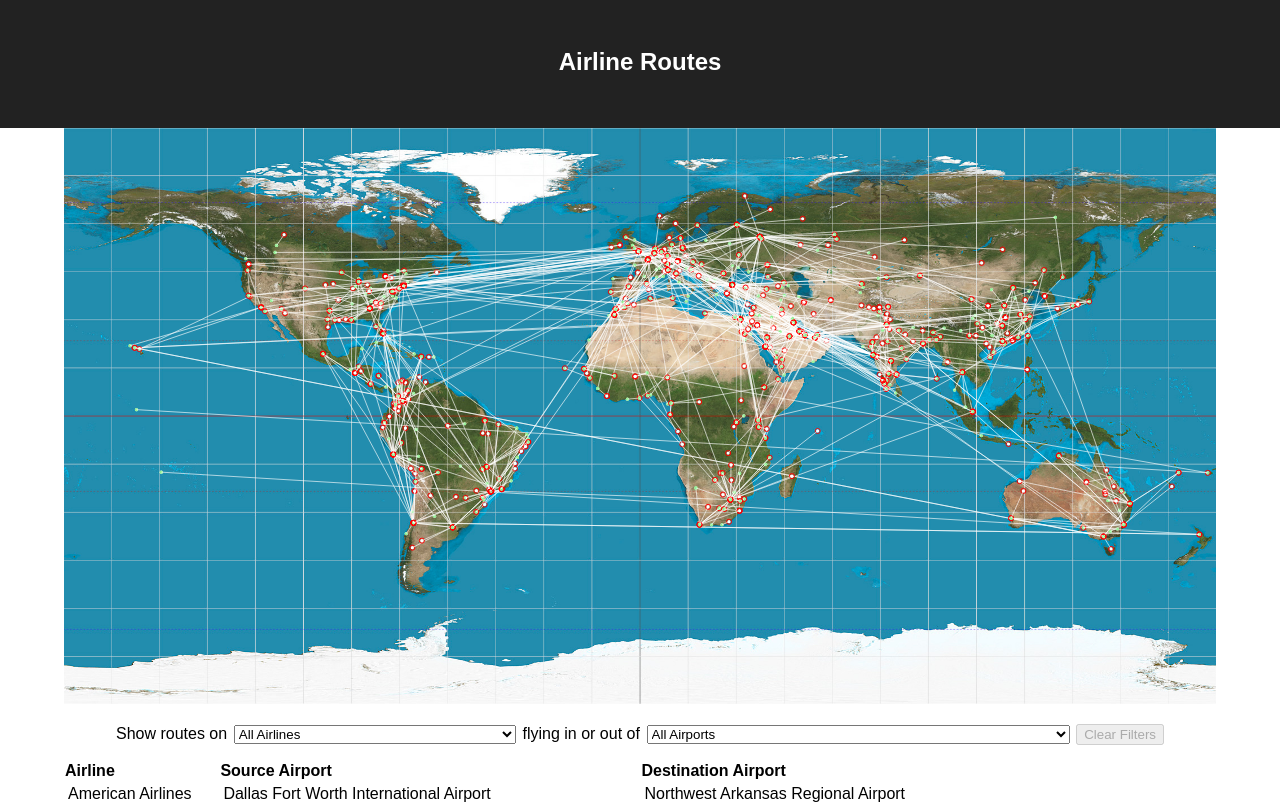
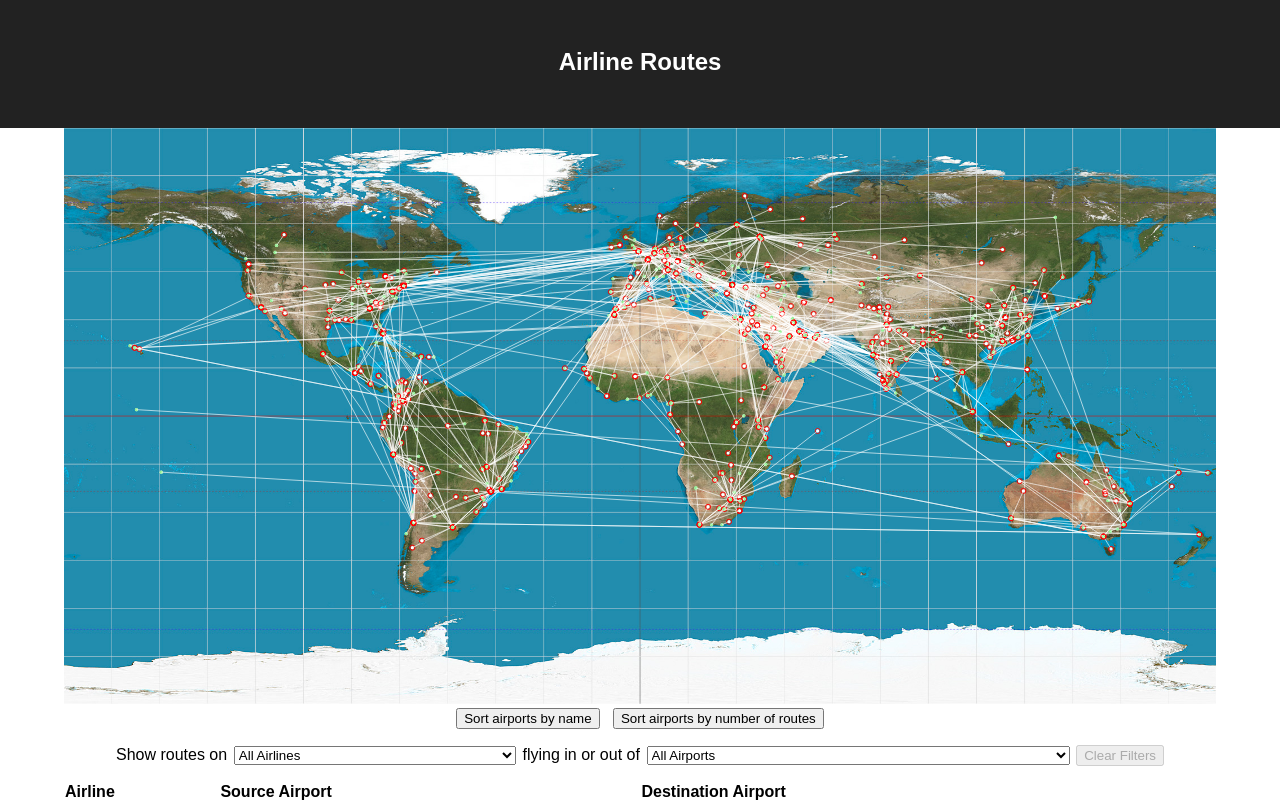
Before and after one commit to jessjchang/airline-routes, a React (Create React App) app: page / in a window 1280 px wide. Shown: the top 804 px of the page. Built offline with nearby package versions, Linux system fonts and the light colour scheme.

Commit message:
Sort airports by name or number of routes

```diff
--- a/src/App.css
+++ b/src/App.css
@@ -46,6 +46,10 @@ select {
   width: 90%;
 }
 
+.airportSort button {
+  margin: 0 0.5em;
+}
+
 .pagination button {
   margin: 0 0.5em;
 }
--- a/src/App.js
+++ b/src/App.js
@@ -8,8 +8,11 @@ import Map from './components/Map';
 const App = () => {
   const [airline, setAirline] = useState('all');
   const [airport, setAirport] = useState('all');
+  const [selectSort, setSelectSort] = useState('');
 
-  const noFiltersSelected = airline === 'all' && airport === 'all';
+  const noFiltersSelected = airline === 'all' &&
+    airport === 'all' &&
+    selectSort === '';
 
   const columns = [
     {name: 'Airline', property: 'airline'},
@@ -37,9 +40,18 @@ const App = () => {
     setAirport(value);
   };
 
+  const handleSortByName = () => {
+    setSelectSort('name');
+  };
+
+  const handleSortByRoutes = () => {
+    setSelectSort('routes');
+  };
+
   const clearFilters = () => {
     setAirline('all');
     setAirport('all');
+    setSelectSort('');
   }
 
   const filteredRoutes = data.routes.filter(route => {
@@ -57,13 +69,25 @@ const App = () => {
     return { ...airline, validMatch }
   });
 
-  const filteredAirports = data.airports.map(airport => {
-    const validMatch = filteredRoutes.some(route => {
-      return route.src === airport.code || route.dest === airport.code;
+  const filteredAirports = (() => {
+    const filtered = data.airports.map(airport => {
+      const matches = filteredRoutes.filter(route => {
+        return route.src === airport.code || route.dest === airport.code;
+      });
+
+      const validMatch = !!matches;
+
+      return { ...airport, validMatch, routeCount: matches.length };
     });
 
-    return { ...airport, validMatch }
-  });
+    if (selectSort === 'name') {
+      return filtered.sort((airport1, airport2) => airport1.name.localeCompare(airport2.name));
+    } else if (selectSort === 'routes') {
+      return filtered.sort((airport1, airport2) => airport2.routeCount - airport1.routeCount);
+    } else {
+      return filtered;
+    }
+  })();
 
   return (
     <div className="app">
@@ -76,6 +100,14 @@ const App = () => {
           routes={filteredRoutes}
           onClick={handleAirportSelect}
         />
+        <div className="airportSort">
+          <button onClick={handleSortByName}>
+            Sort airports by name
+          </button>
+          <button onClick={handleSortByRoutes}>
+            Sort airports by number of routes
+          </button>
+        </div>
         <p>
           Show routes on
           <Select
--- a/src/components/Select.js
+++ b/src/components/Select.js
@@ -25,8 +25,6 @@ const Select = ({
       </option>
     ));
 
-    allOptions.sort((option1, option2) => option1.props.children.localeCompare(option2.props.children));
-
     allOptions
       .unshift(<option key='all' value='all'>{allTitle}</option>);
 
```
